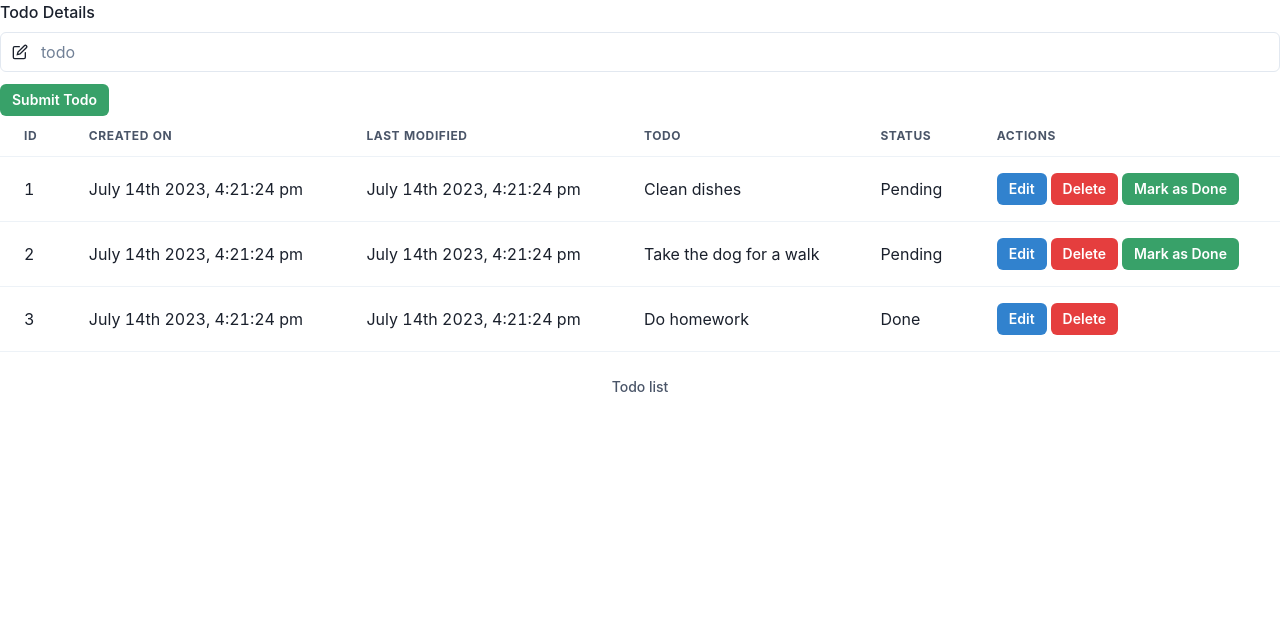
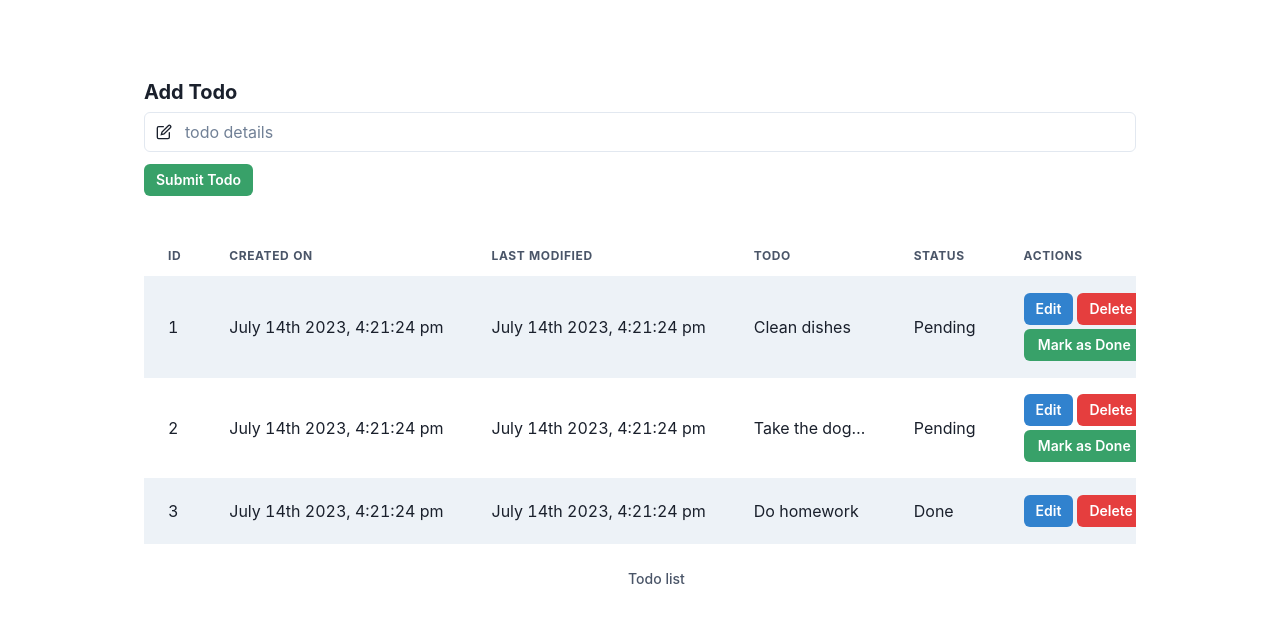
Before and after one commit to samoneill1122/React-Todo-App, a React (Vite) app: page / in a window 1280 px wide. Shown: the top 622 px of the page. Built offline with nearby package versions, Linux system fonts and the light colour scheme.

Commit message:
Style todo table and make it responsive

```diff
--- a/src/App.tsx
+++ b/src/App.tsx
@@ -2,6 +2,7 @@ import moment from "moment";
 import { useState } from "react";
 import TodoTable from "./components/TodoTable";
 import TodoForm from "./components/TodoForm";
+import { Box, Container } from "@chakra-ui/react";
 
 export interface Todo {
   id: number;
@@ -53,6 +54,16 @@ function App() {
   return (
     <>
       {/* add todo */}
+      <Container
+        maxW={{
+          base: "sm",
+          md: "md",
+          lg: "container.md",
+          xl: "container.lg",
+        }}
+        marginTop={20}
+      >
+        <Box marginBottom={10}>
           <TodoForm
             onSubmit={(todo) =>
               setTodos([
@@ -60,7 +71,9 @@ function App() {
                 {
                   ...todo,
                   id: todos.length + 1,
-              createDate: moment(new Date()).format("MMMM Do YYYY, h:mm:ss a"),
+                  createDate: moment(new Date()).format(
+                    "MMMM Do YYYY, h:mm:ss a"
+                  ),
                   lastModified: moment(new Date()).format(
                     "MMMM Do YYYY, h:mm:ss a"
                   ),
@@ -69,11 +82,13 @@ function App() {
               ])
             }
           />
+        </Box>
         <TodoTable
           todos={todos}
           onDeleteTodo={deleteTodo}
           onMarkTodo={markTodoAsDone}
         />
+      </Container>
     </>
   );
 }
--- a/src/components/TodoForm.tsx
+++ b/src/components/TodoForm.tsx
@@ -4,9 +4,11 @@ import {
   FormControl,
   FormLabel,
   Input,
+  Textarea,
   InputGroup,
   InputLeftElement,
   Text,
+  Heading,
 } from "@chakra-ui/react";
 import { zodResolver } from "@hookform/resolvers/zod";
 import { useForm } from "react-hook-form";
@@ -33,7 +35,10 @@ const TodoForm = ({ onSubmit }: Props) => {
   return (
     <form onSubmit={handleSubmit(onSubmit)}>
       <FormControl>
-        <FormLabel htmlFor="text">Todo Details</FormLabel>
+        {/* <FormLabel htmlFor="text">Todo Details</FormLabel> */}
+        <Heading as="h4" size="md" marginBottom={2}>
+          Add Todo
+        </Heading>
         <InputGroup>
           <InputLeftElement pointerEvents="none">
             <EditIcon></EditIcon>
@@ -41,9 +46,15 @@ const TodoForm = ({ onSubmit }: Props) => {
           <Input
             {...register("text")}
             id="text"
-            placeholder="todo"
+            placeholder="todo details"
             type="text"
           />
+          {/* <Textarea
+            {...register("text")}
+            id="text"
+            placeholder="todo"
+            // type="text"
+          /> */}
         </InputGroup>
         {errors.text && <Text color="crimson">{errors.text.message}</Text>}
       </FormControl>
--- /dev/null
+++ b/src/components/TodoTable.css
@@ -0,0 +1,5 @@
+.fixed-width-cell {
+  overflow: hidden;
+  text-overflow: ellipsis;
+  max-width: 10rem;
+}
--- a/src/components/TodoTable.tsx
+++ b/src/components/TodoTable.tsx
@@ -9,8 +9,11 @@ import {
   Stack,
   Button,
   TableCaption,
+  VStack,
+  HStack,
 } from "@chakra-ui/react";
 import { Todo } from "../App";
+import "./TodoTable.css";
 
 interface Props {
   todos: Todo[];
@@ -21,7 +24,13 @@ interface Props {
 const TodoTable = ({ todos, onDeleteTodo, onMarkTodo }: Props) => {
   return (
     <TableContainer>
-      <Table variant="simple">
+      <Table
+        id="todoTable"
+        variant="striped"
+        size={{ base: "sm", md: "md" }}
+        // layout="fixed"
+        style={{ whiteSpace: "nowrap" }}
+      >
         <Thead>
           <Tr>
             <Th>Id</Th>
@@ -38,30 +47,33 @@ const TodoTable = ({ todos, onDeleteTodo, onMarkTodo }: Props) => {
               <Td>{todo.id}</Td>
               <Td>{todo.createDate.toString()}</Td>
               <Td>{todo.lastModified.toString()}</Td>
-              <Td>{todo.text}</Td>
+              <Td className="fixed-width-cell">{todo.text}</Td>
               <Td>{todo.status}</Td>
               <Td>
-                <Stack direction="row" spacing={1} align="center">
-                  <Button colorScheme="blue" size="sm">
+                <VStack direction="row" spacing={1} align="center">
+                  <HStack spacing={1}>
+                    <Button colorScheme="blue" size={{ base: "xs", md: "sm" }}>
                       Edit
                     </Button>
                     <Button
                       colorScheme="red"
-                    size="sm"
+                      size={{ base: "xs", md: "sm" }}
                       onClick={() => onDeleteTodo(todo)}
                     >
                       Delete
                     </Button>
+                  </HStack>
                   {todo.status !== "Done" && (
                     <Button
                       colorScheme="green"
-                      size="sm"
+                      size={{ base: "xs", md: "sm" }}
                       onClick={() => onMarkTodo(todo)}
+                      width="100%"
                     >
                       Mark as Done
                     </Button>
                   )}
-                </Stack>
+                </VStack>
               </Td>
             </Tr>
           ))}
```
Lines whose indentation alone changed are shown as unchanged.
